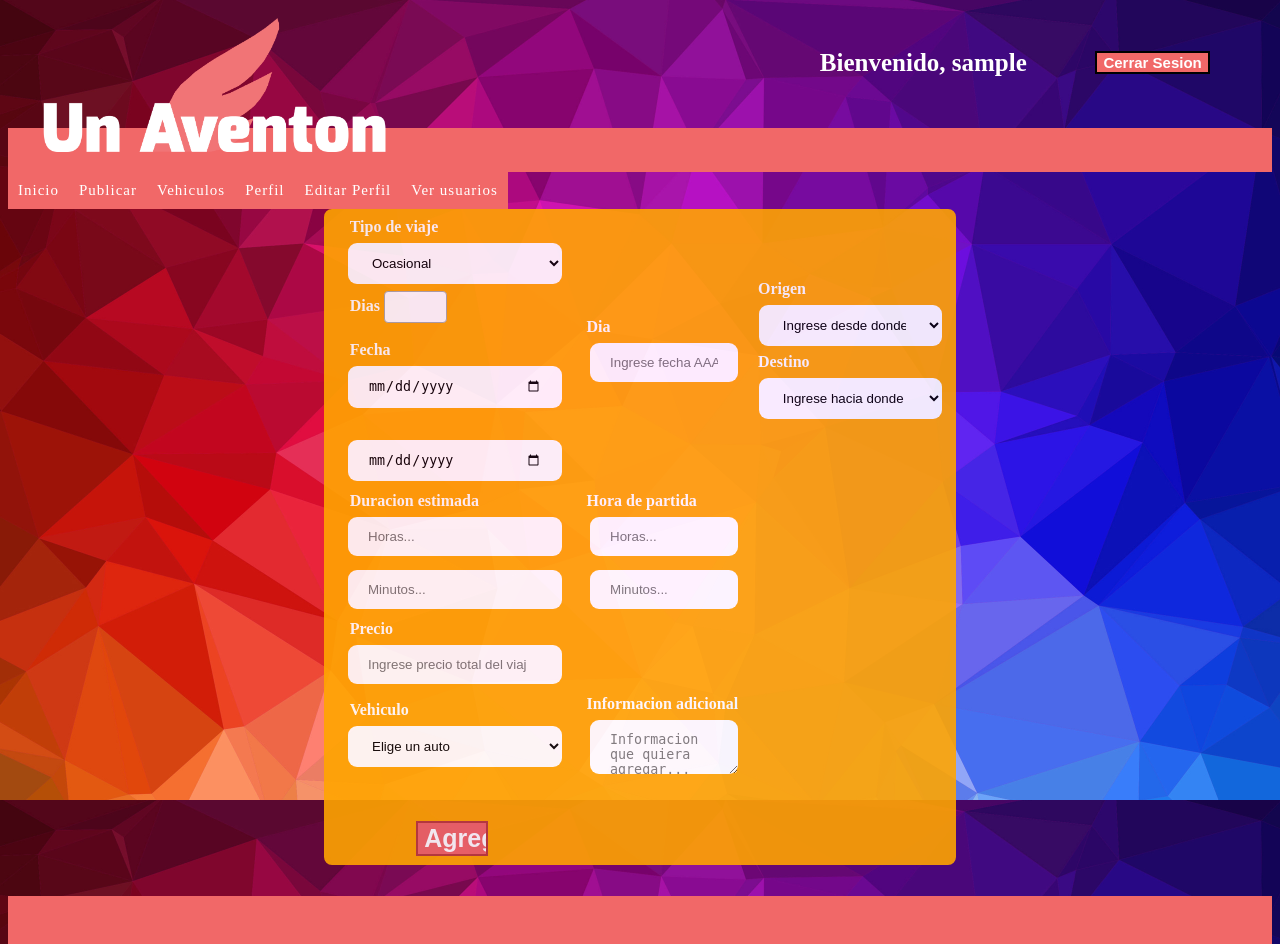
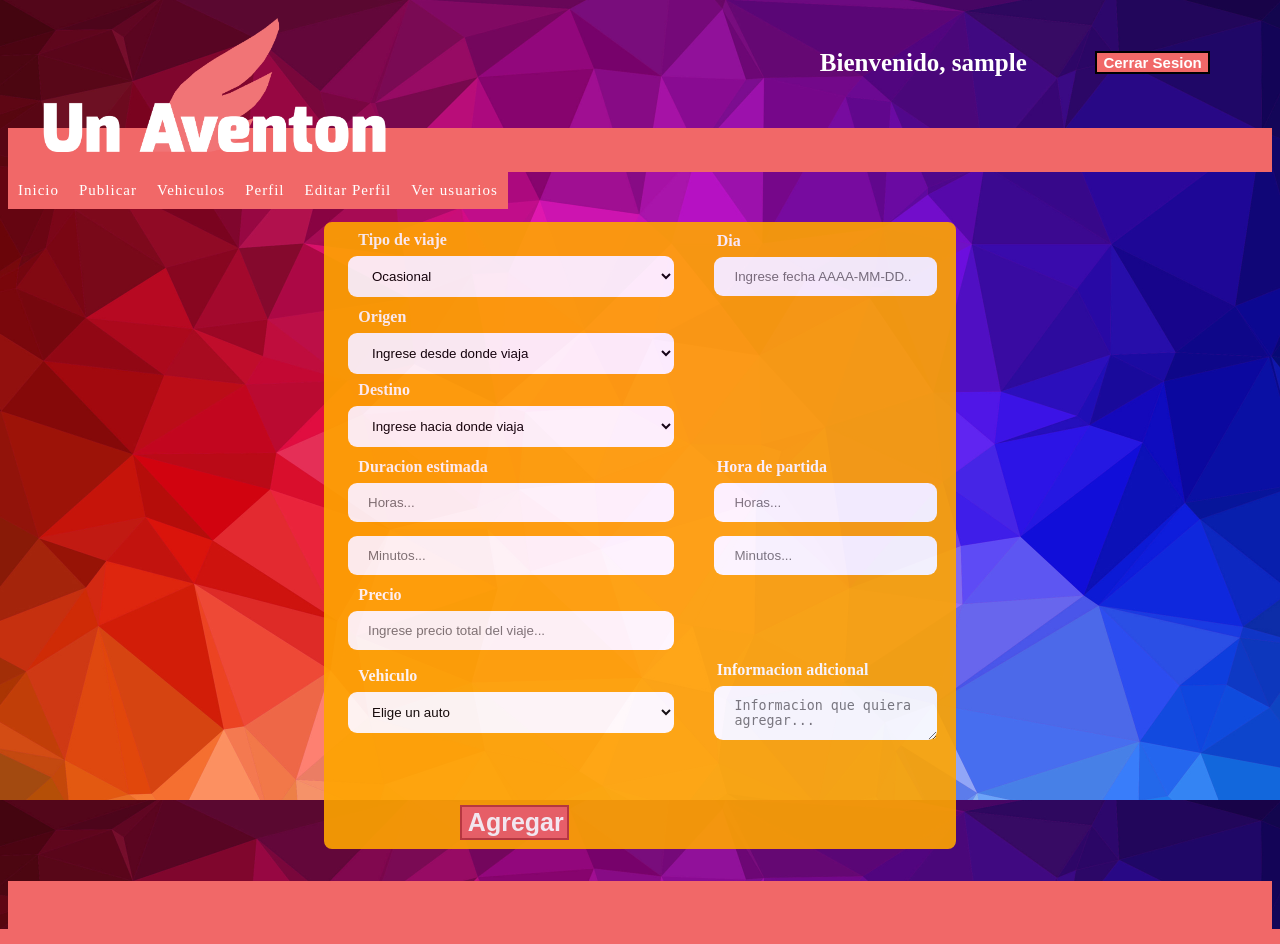
Before and after one commit to BelenEcheverria/unAventonApp, a PHP site: page /PublicarViaje.php in a window 1280 px wide. Run offline with PHP 8.4, Linux system fonts and the light colour scheme; a user stored in the database is signed in; data comes from the database, SQL or seed files in the repository; data that the repository does not hold is empty.

Commit message:
Front publicar viaje

```diff
--- a/ValidarViaje.js
+++ b/ValidarViaje.js
@@ -6,18 +6,26 @@ function cambioTipoDeViaje(){
 		if (tipoDeViajeSeleccionado == "1") {
 			var viajePeriodico = document.getElementById("viajePeriodico");
 			var viajeOcasional = document.getElementById("viajeOcasional");
-			$("#viajePeriodico").fadeTo("slow", 0);
-			$("#viajeOcasional").fadeTo("slow", 1);
+			//$("#viajePeriodico").fadeTo("slow", 0);
+			$("#selectorDeDias").fadeOut();
+			//$("#viajeOcasional").fadeTo("slow", 1);
+			$("#rangoDeFechas").fadeOut();
+			$("#viajeOcasional").fadeIn();
 			console.log(viajeOcasional);
 		}
 		if (tipoDeViajeSeleccionado == "2") {
 			var viajeOcasional = document.getElementById("viajeOcasional");
 			var viajePeriodico = document.getElementById("viajePeriodico");
-			$("#viajeOcasional").fadeTo("slow", 0);
-			$("#viajePeriodico").fadeTo("slow", 1);
+			//$("#viajeOcasional").fadeTo("slow", 0);
+			$("#viajeOcasional").fadeOut()
+			$//("#viajePeriodico").fadeTo("slow", 1);
+			$("#selectorDeDias").fadeIn();
+			$("#rangoDeFechas").fadeIn();
 			console.log(viajePeriodico);
+		    $('.js-example-basic-multiple').select2(); //como el elemento se vuelve a mostrar, se le debe aplicar nuevamente el script select2
 		}
 	})
+	$("#selectorDeDias").hide();
     $('.js-example-basic-multiple').select2();
 }
 //La funcion, crea una variable que obtiene el valor del tipo de viaje deseado  e-->hace referencia al evento que se ejecutó
--- a/estilos.css
+++ b/estilos.css
@@ -1,3 +1,19 @@
+#viajePeriodico{
+	display: none;
+}
+
+#selectorDeDias{
+	width:80%;
+}
+
+#rangoDeFechas{
+	display:none;
+}
+
+.js-example-basic-multiple{
+	width:100%;
+}
+
 .AlineacionCajasInicioSesion {
 	margin-top:2%;
 	margin-left:2%;
--- a/publicarviaje.php
+++ b/publicarviaje.php
@@ -28,6 +28,7 @@ include "Header.php";
 include "MenuBarra.php";
     if (isset($usuarioID)){
     ?>
+<br/>
 <form method="POST" action="CrearViaje.php" class="input" onsubmit="return ValidarViaje()">
 <table class="FormularioPublicarViaje">
 	<tr>
@@ -37,7 +38,8 @@ include "MenuBarra.php";
             <option value= "1"> Ocasional </option>
             <option value= "2"> Periodico </option>
           </select>
-      <div id="viajePeriodico">
+      </td>
+      <td id="selectorDeDias">
             <label class="LabelFormularios"> Dias </label>
             <select class="js-example-basic-multiple" id = "dias" name="dias[]" multiple="multiple">
               <option value='1'>Lunes</option>
@@ -48,21 +50,18 @@ include "MenuBarra.php";
               <option value='6'>Sabado</option>
               <option value='7'>Domingo</option>
             </select>
-            <br>
-            </br>
-            <label class="LabelFormularios"> Fecha </label>
-            <input type="date" id="fechainicio" name="fechainicio" class="FormularioVehiculos" placeholder="Fecha inicial...">
-            <br></br>
-            <input type="date" id="fechafinal" name="fechafinal" class="FormularioVehiculos" placeholder="Fecha final...">
-          </td>
-     </div>
-
-     <td>
-     <div id="viajeOcasional">
-    			<label class="LabelFormularios"> Dia </label>
-    			<input type="text" id="fecha" name="fecha" class="FormularioVehiculos" placeholder="Ingrese fecha AAAA-MM-DD..">
-    		</td>
-     </div>
+      </td>
+      <td id="viajeOcasional">
+  			<label class="LabelFormularios"> Dia </label>
+  			<input type="text" id="fecha" name="fecha" class="FormularioVehiculos" placeholder="Ingrese fecha AAAA-MM-DD..">
+      </td>
+  </tr>
+  <tr>
+    <td id="rangoDeFechas">
+      <label class="LabelFormularios"> Fecha </label>
+      <input type="date" id="fechainicio" name="fechainicio" class="FormularioVehiculos" placeholder="Fecha inicial..."/>
+      <input type="date" id="fechafinal" name="fechafinal" class="FormularioVehiculos" placeholder="Fecha final..."/>
+    </td>
 
       <div>
           <td>
```
